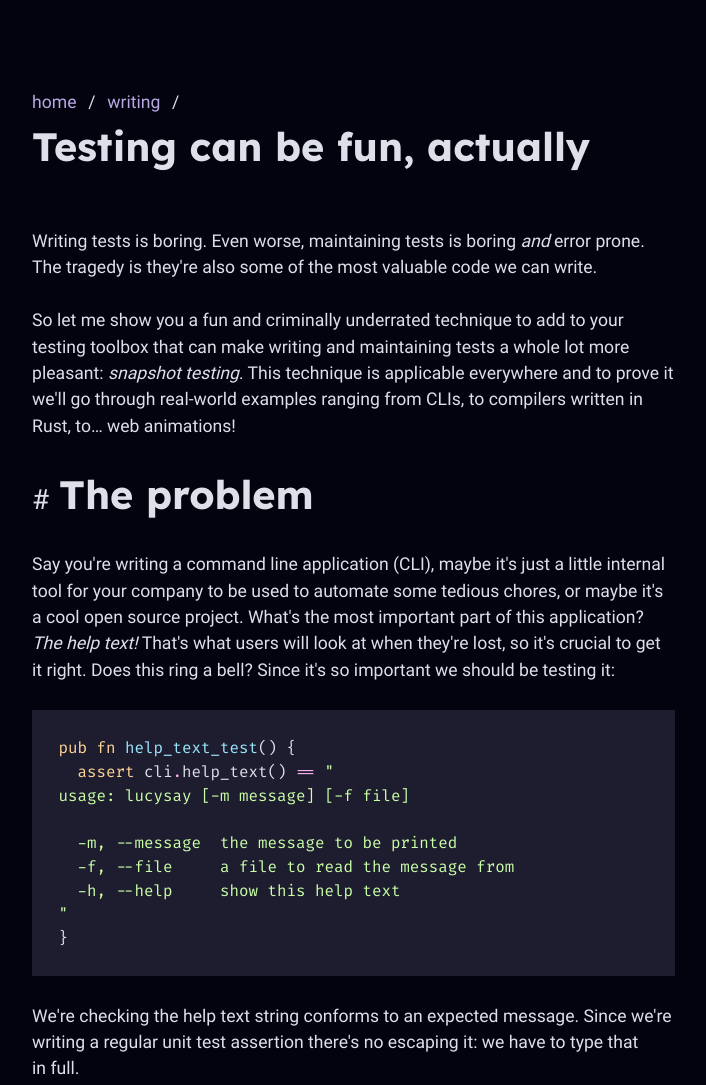
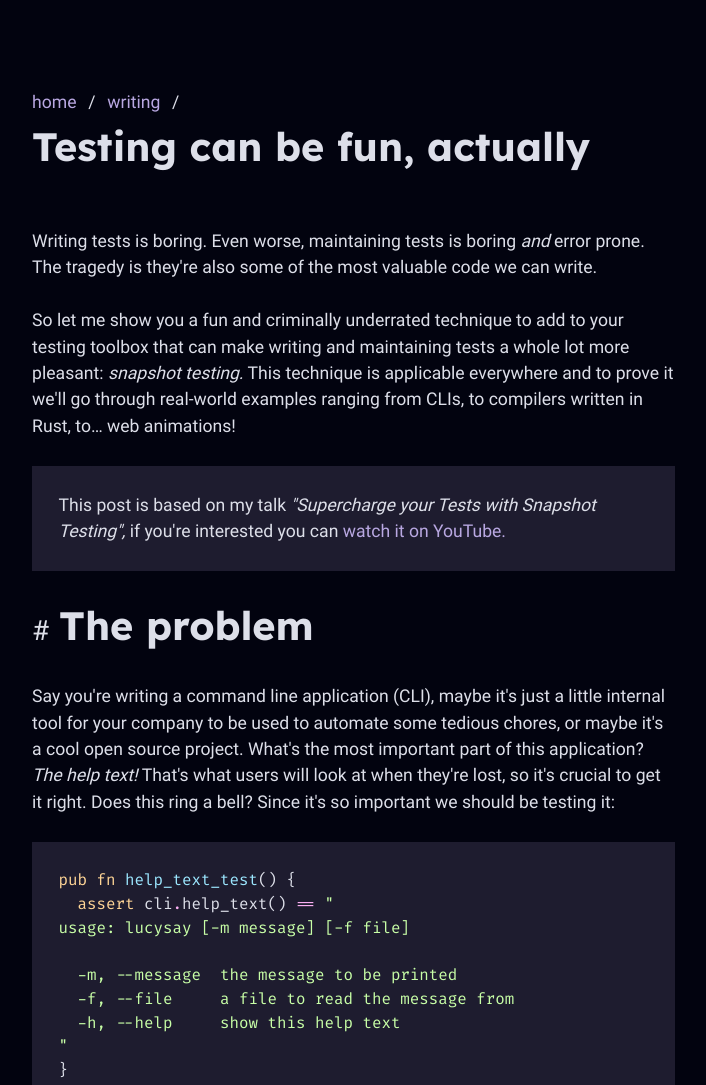
Before and after one commit to giacomocavalieri/giacomocavalieri.me, a plain HTML site: page writing/testing-can-be-fun-actually.html in a window 1280 px wide. Shown: the top 1085 px of the page, without its empty margins (57-763 px from the left). Drawn offline with nearby package versions, Linux system fonts and the light colour scheme.

Commit message:
add youtube link

```diff
--- a/writing/testing-can-be-fun-actually.html
+++ b/writing/testing-can-be-fun-actually.html
@@ -6,7 +6,9 @@ testing toolbox that can make writing and maintaining tests a whole lot more
 pleasant: <em>snapshot testing.</em>
 This technique is applicable everywhere and to prove it we&#39;ll go through
 real-world examples ranging from CLIs, to compilers written in Rust, to…
-web animations!</p></section><section class="stack"><span><h2 id="the-problem" style="display:inline;"><span><a class="anchor" href="#the-problem">#</a> </span>The problem</h2></span><p>Say you&#39;re writing a command line application (CLI), maybe it&#39;s just a little
+web animations!</p><blockquote class="stack"><p>This post is based on my talk <em>&quot;Supercharge your Tests with Snapshot Testing&quot;,</em>
+if you&#39;re interested you can
+<a href="https://www.youtube.com/watch?v=DpakV96jeRk">watch it on YouTube.</a></p></blockquote></section><section class="stack"><span><h2 id="the-problem" style="display:inline;"><span><a class="anchor" href="#the-problem">#</a> </span>The problem</h2></span><p>Say you&#39;re writing a command line application (CLI), maybe it&#39;s just a little
 internal tool for your company to be used to automate some tedious chores, or
 maybe it&#39;s a cool open source project.
 What&#39;s the most important part of this application?
```
